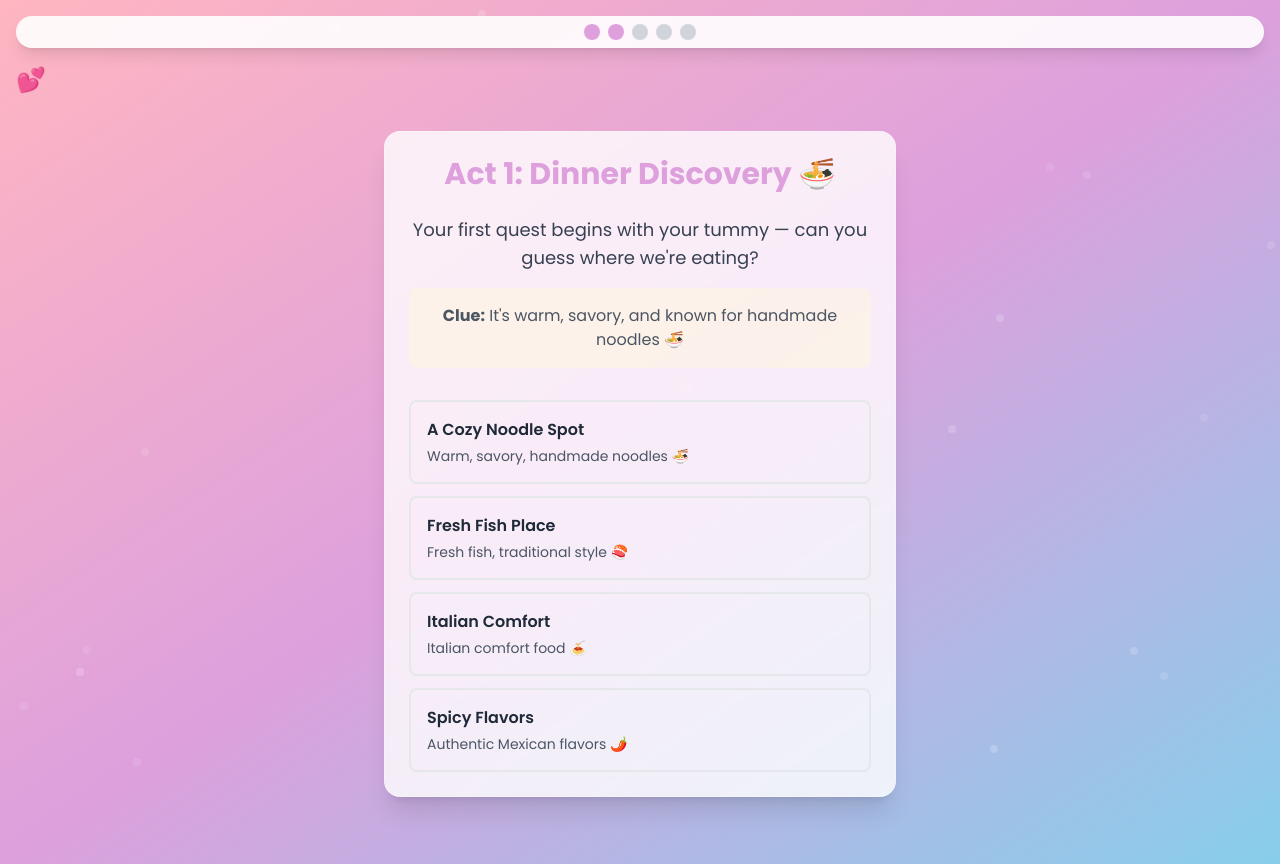
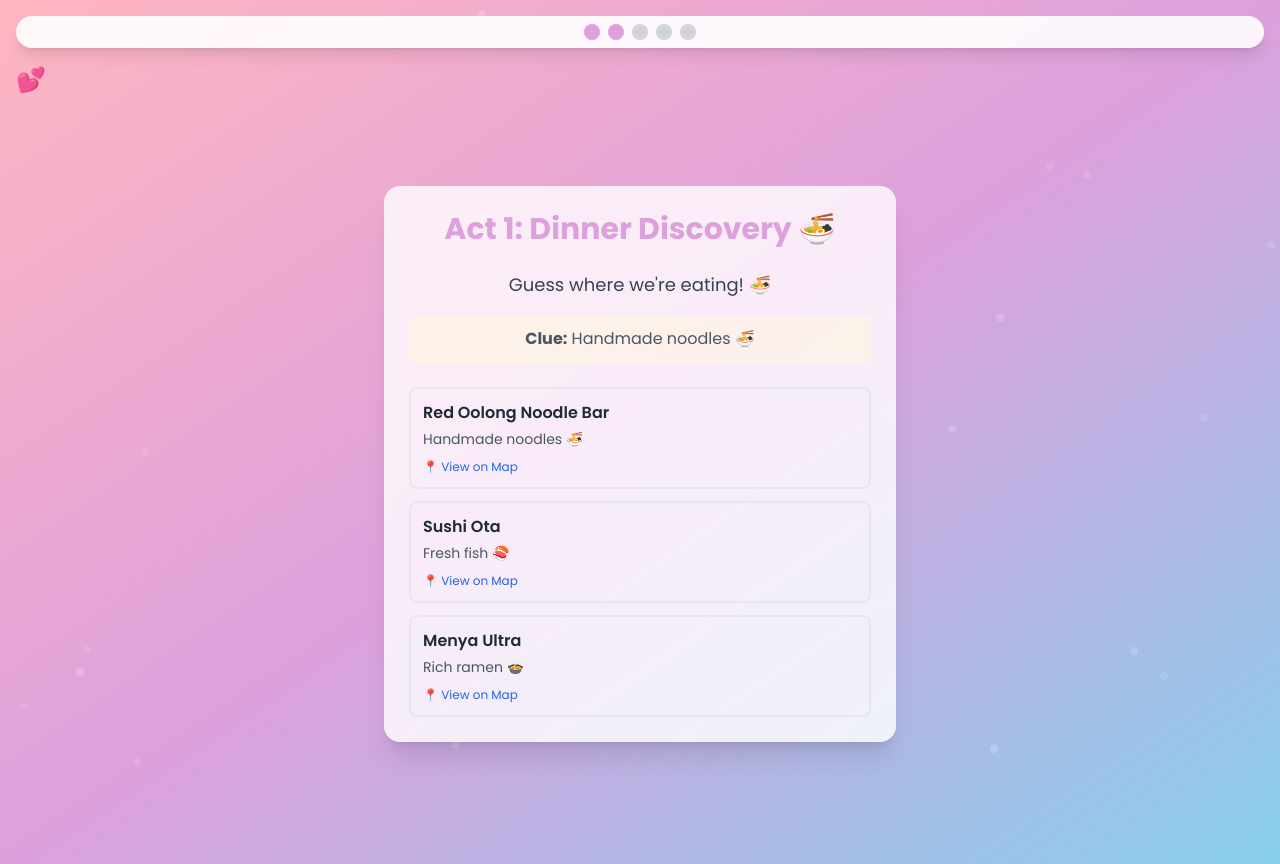
Before and after one commit to jak-weston/Pookie-s-Quest, a React (Vite) app: page / in a window 1280 px wide. Both pictures are taken after a click on the button "Begin My Quest ✨". Built offline with nearby package versions, Linux system fonts and the light colour scheme.

Commit message:
Add 3 Asian restaurants with map links, photo capture functionality, and streamlined text

```diff
--- a/src/components/Act1.jsx
+++ b/src/components/Act1.jsx
@@ -1,37 +1,37 @@
-import React, { useState } from 'react'
+import React, { useState, useRef } from 'react'
 import { motion } from 'framer-motion'
 import { useQuest } from '../context/QuestContext'
 
 const Act1 = () => {
-  const { completeAct, dinnerAnswer, setDinnerAnswer } = useQuest()
+  const { completeAct, dinnerAnswer, setDinnerAnswer, addPhoto } = useQuest()
   const [selectedAnswer, setSelectedAnswer] = useState('')
   const [showHint, setShowHint] = useState(false)
   const [isCorrect, setIsCorrect] = useState(false)
+  const [showPhotoOption, setShowPhotoOption] = useState(false)
+  const videoRef = useRef(null)
+  const canvasRef = useRef(null)
 
   const dinnerOptions = [
     {
       id: 'red-oolong',
-      name: 'A Cozy Noodle Spot',
-      clues: ['Warm, savory, handmade noodles 🍜', 'Hidden gem downtown 👀', 'Perfect for cozy date night 💕'],
-      correct: true
+      name: 'Red Oolong Noodle Bar',
+      clues: ['Handmade noodles 🍜', 'Hidden gem downtown 👀'],
+      correct: true,
+      mapLink: 'https://maps.google.com/?q=Red+Oolong+Noodle+Bar+San+Diego'
     },
     {
       id: 'sushi',
-      name: 'Fresh Fish Place',
-      clues: ['Fresh fish, traditional style 🍣', 'Popular spot in Mission Hills 🏔️'],
-      correct: false
+      name: 'Sushi Ota',
+      clues: ['Fresh fish 🍣', 'Mission Hills 🏔️'],
+      correct: false,
+      mapLink: 'https://maps.google.com/?q=Sushi+Ota+San+Diego'
     },
     {
-      id: 'italian',
-      name: 'Italian Comfort',
-      clues: ['Italian comfort food 🍝', 'Rustic atmosphere 🏠'],
-      correct: false
-    },
-    {
-      id: 'mexican',
-      name: 'Spicy Flavors',
-      clues: ['Authentic Mexican flavors 🌶️', 'Colorful decor 🎨'],
-      correct: false
+      id: 'ramen',
+      name: 'Menya Ultra',
+      clues: ['Rich ramen 🍲', 'Convoy District 🏙️'],
+      correct: false,
+      mapLink: 'https://maps.google.com/?q=Menya+Ultra+San+Diego'
     }
   ]
 
@@ -50,6 +50,61 @@
   }
 
   const handleArrived = () => {
+    setShowPhotoOption(true)
+  }
+
+  const handleTakePhoto = async () => {
+    try {
+      const stream = await navigator.mediaDevices.getUserMedia({ video: true })
+      if (videoRef.current) {
+        videoRef.current.srcObject = stream
+      }
+    } catch (err) {
+      console.error('Error accessing camera:', err)
+      alert('Camera access denied. Continuing without photo! 💕')
+      completeAct(1)
+    }
+  }
+
+  const capturePhoto = () => {
+    if (videoRef.current && canvasRef.current) {
+      const canvas = canvasRef.current
+      const video = videoRef.current
+      const ctx = canvas.getContext('2d')
+
+      canvas.width = video.videoWidth
+      canvas.height = video.videoHeight
+
+      ctx.drawImage(video, 0, 0)
+
+      // Add frame overlay
+      ctx.fillStyle = 'rgba(255, 182, 193, 0.2)'
+      ctx.fillRect(0, 0, canvas.width, canvas.height)
+
+      // Add text overlay
+      ctx.fillStyle = '#8B4A8B'
+      ctx.font = 'bold 32px Poppins'
+      ctx.textAlign = 'center'
+      ctx.fillText('Dinner Discovery 📸', canvas.width / 2, canvas.height - 50)
+
+      const photoData = {
+        act: 'dinner',
+        timestamp: new Date().toISOString(),
+        dataUrl: canvas.toDataURL()
+      }
+
+      addPhoto(photoData)
+
+      // Stop camera
+      if (video.srcObject) {
+        video.srcObject.getTracks().forEach(track => track.stop())
+      }
+
+      completeAct(1)
+    }
+  }
+
+  const skipPhoto = () => {
     completeAct(1)
   }
 
@@ -70,13 +125,20 @@
           </motion.div>
 
           <h2 className="text-3xl font-bold text-cozy-purple mb-4">
-            Yay! We're off to our cozy noodle spot! 🍜
+            Perfect! Red Oolong Noodle Bar 🍜
           </h2>
 
-          <p className="text-lg text-gray-700 mb-6">
-            Let's go eat some delicious handmade noodles! 💕
-          </p>
+          <div className="space-y-4 mb-6">
+            <a
+              href="https://maps.google.com/?q=Red+Oolong+Noodle+Bar+San+Diego"
+              target="_blank"
+              rel="noopener noreferrer"
+              className="block w-full py-3 px-4 bg-blue-500 text-white rounded-lg font-semibold hover:bg-blue-600 transition-colors"
+            >
+              📍 Get Directions
+            </a>
 
+            {!showPhotoOption ? (
               <motion.button
                 whileHover={{ scale: 1.05 }}
                 whileTap={{ scale: 0.95 }}
@@ -85,6 +147,57 @@
               >
                 Arrived & Ate! 🍽️
               </motion.button>
+            ) : (
+              <div className="space-y-3">
+                <p className="text-center text-gray-600">Want to capture this moment? 📸</p>
+                <div className="flex gap-3">
+                  <motion.button
+                    whileHover={{ scale: 1.05 }}
+                    whileTap={{ scale: 0.95 }}
+                    onClick={handleTakePhoto}
+                    className="flex-1 py-3 px-4 bg-cozy-pink text-white rounded-lg font-semibold hover:bg-cozy-pink/80 transition-colors"
+                  >
+                    📸 Take Photo
+                  </motion.button>
+                  <motion.button
+                    whileHover={{ scale: 1.05 }}
+                    whileTap={{ scale: 0.95 }}
+                    onClick={skipPhoto}
+                    className="flex-1 py-3 px-4 bg-gray-500 text-white rounded-lg font-semibold hover:bg-gray-600 transition-colors"
+                  >
+                    Skip
+                  </motion.button>
+                </div>
+              </div>
+            )}
+          </div>
+
+          {/* Camera Interface */}
+          {videoRef.current && videoRef.current.srcObject && (
+            <div className="mt-6 space-y-4">
+              <div className="bg-white rounded-lg p-4">
+                <video
+                  ref={videoRef}
+                  autoPlay
+                  playsInline
+                  className="w-full rounded-lg"
+                />
+                <canvas
+                  ref={canvasRef}
+                  className="hidden"
+                />
+              </div>
+
+              <motion.button
+                whileHover={{ scale: 1.05 }}
+                whileTap={{ scale: 0.95 }}
+                onClick={capturePhoto}
+                className="w-full py-3 px-4 bg-cozy-purple text-white rounded-lg font-semibold hover:bg-cozy-purple/80 transition-colors"
+              >
+                📸 Capture Photo!
+              </motion.button>
+            </div>
+          )}
         </div>
       </motion.div>
     )
@@ -111,42 +224,51 @@
           initial={{ opacity: 0 }}
           animate={{ opacity: 1 }}
           transition={{ delay: 0.5 }}
-          className="text-center mb-8"
+          className="text-center mb-6"
         >
           <p className="text-lg text-gray-700 mb-4">
-            Your first quest begins with your tummy — can you guess where we're eating?
+            Guess where we're eating! 🍜
           </p>
 
-          <div className="bg-cozy-cream/50 rounded-lg p-4 mb-6">
+          <div className="bg-cozy-cream/50 rounded-lg p-3 mb-4">
             <p className="text-gray-600">
-              <strong>Clue:</strong> It's warm, savory, and known for handmade noodles 🍜
+              <strong>Clue:</strong> Handmade noodles 🍜
             </p>
           </div>
         </motion.div>
 
         <div className="space-y-3">
           {dinnerOptions.map((option, index) => (
-            <motion.button
+            <motion.div
               key={option.id}
               initial={{ opacity: 0, x: -20 }}
               animate={{ opacity: 1, x: 0 }}
               transition={{ delay: 0.7 + index * 0.1 }}
-              whileHover={{ scale: 1.02 }}
-              whileTap={{ scale: 0.98 }}
-              onClick={() => handleAnswerSelect(option)}
-              className={`w-full p-4 rounded-lg border-2 transition-all duration-300 ${
+              className={`w-full p-3 rounded-lg border-2 transition-all duration-300 ${
                 selectedAnswer === option.id
                   ? 'border-cozy-pink bg-cozy-pink/20'
                   : 'border-gray-200 hover:border-cozy-purple hover:bg-cozy-purple/10'
               }`}
             >
-              <div className="text-left">
+              <button
+                onClick={() => handleAnswerSelect(option)}
+                className="w-full text-left"
+              >
                 <div className="font-semibold text-gray-800">{option.name}</div>
                 <div className="text-sm text-gray-600 mt-1">
                   {option.clues[0]}
                 </div>
-              </div>
-            </motion.button>
+              </button>
+              <a
+                href={option.mapLink}
+                target="_blank"
+                rel="noopener noreferrer"
+                className="block mt-2 text-xs text-blue-600 hover:text-blue-800"
+                onClick={(e) => e.stopPropagation()}
+              >
+                📍 View on Map
+              </a>
+            </motion.div>
           ))}
         </div>
 
@@ -154,13 +276,10 @@
           <motion.div
             initial={{ opacity: 0, y: 20 }}
             animate={{ opacity: 1, y: 0 }}
-            className="mt-6 p-4 bg-yellow-100 rounded-lg border border-yellow-300"
+            className="mt-4 p-3 bg-yellow-100 rounded-lg border border-yellow-300"
           >
-            <p className="text-yellow-800 text-center">
-              Hmm, not quite! This place is a hidden gem tucked downtown 👀
-            </p>
-            <p className="text-sm text-yellow-700 mt-2 text-center">
-              Try again, beautiful! 💕
+            <p className="text-yellow-800 text-center text-sm">
+              Not quite! Hidden gem downtown 👀 Try again! 💕
             </p>
           </motion.div>
         )}
--- a/src/context/QuestContext.jsx
+++ b/src/context/QuestContext.jsx
@@ -36,6 +36,11 @@
     return saved || ''
   })
 
+  const [photos, setPhotos] = useState(() => {
+    const saved = localStorage.getItem('pookie-quest-photos')
+    return saved ? JSON.parse(saved) : []
+  })
+
   useEffect(() => {
     localStorage.setItem('pookie-quest-act', currentAct.toString())
   }, [currentAct])
@@ -56,6 +61,10 @@
     localStorage.setItem('pookie-quest-dinner', dinnerAnswer)
   }, [dinnerAnswer])
 
+  useEffect(() => {
+    localStorage.setItem('pookie-quest-photos', JSON.stringify(photos))
+  }, [photos])
+
   const completeAct = (actNumber) => {
     if (!completedActs.includes(actNumber)) {
       setCompletedActs(prev => [...prev, actNumber])
@@ -68,7 +77,12 @@
     setCompletedActs([])
     setWordleAttempts([])
     setDinnerAnswer('')
+    setPhotos([])
     localStorage.clear()
+  }
+
+  const addPhoto = (photoData) => {
+    setPhotos(prev => [...prev, photoData])
   }
 
   const value = {
@@ -82,6 +96,8 @@
     setWordleAttempts,
     dinnerAnswer,
     setDinnerAnswer,
+    photos,
+    addPhoto,
     resetQuest
   }
 
```
Also changed, not shown: src/components/Ending.jsx (+28 -1 lines). Lines whose indentation alone changed are shown as unchanged.
